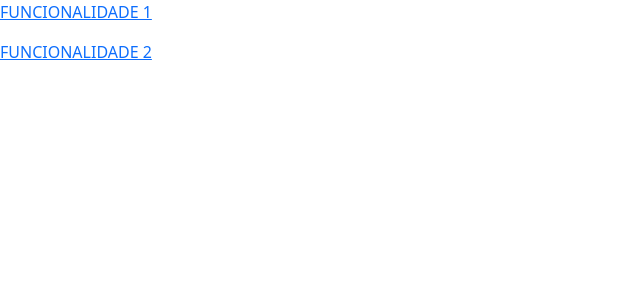
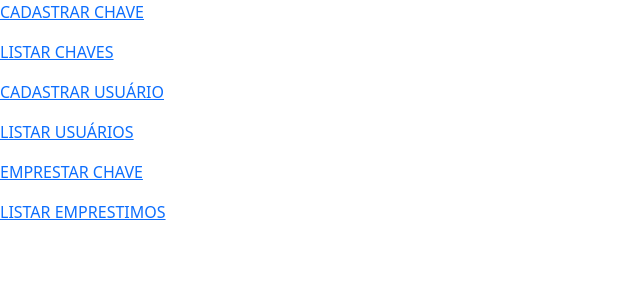
Before and after one commit to samuel-ventura/App-Gerenciador-De-Chaves, a Python web app: template flask/templates/index.html in a window 1280 px wide. Shown: the top 300 px of the page, without its empty margins (0-640 px from the left). Run offline with Jinja, Linux system fonts and the light colour scheme; the template is opened without the code that fills it, so the values that code supplies are empty; some libraries are stand-ins or nearby versions.

Commit message:
Para aula da SEMANA 04 - ROTAS

```diff
--- a/flask/templates/index.html
+++ b/flask/templates/index.html
@@ -3,10 +3,26 @@
 {% block conteudo %}
 
 <p>
-    <a href="https://www.google.com">FUNCIONALIDADE 1</a>
+    <a href="{{url_for('cadastrar_chave')}}">CADASTRAR CHAVE</a>
 </p>
 <p>
-    <a href="https://www.google.com">FUNCIONALIDADE 2</a>
+    <a href="{{url_for('listar_chaves')}}">LISTAR CHAVES</a>
+</p>
+
+<p>
+    <a href="{{url_for('cadastrar_usuario')}}">CADASTRAR USUÁRIO</a>
+</p>
+
+<p>
+    <a href="{{url_for('listar_usuarios')}}">LISTAR USUÁRIOS</a>
+</p>
+
+<p>
+    <a href="{{url_for('emprestar_chave')}}">EMPRESTAR CHAVE</a>
+</p>
+
+<p>
+    <a href="{{url_for('emprestar_chave')}}">LISTAR EMPRESTIMOS</a>
 </p>
 
 {% endblock %}
```
Also changed, not shown: flask/app.py (+29 -0 lines).
